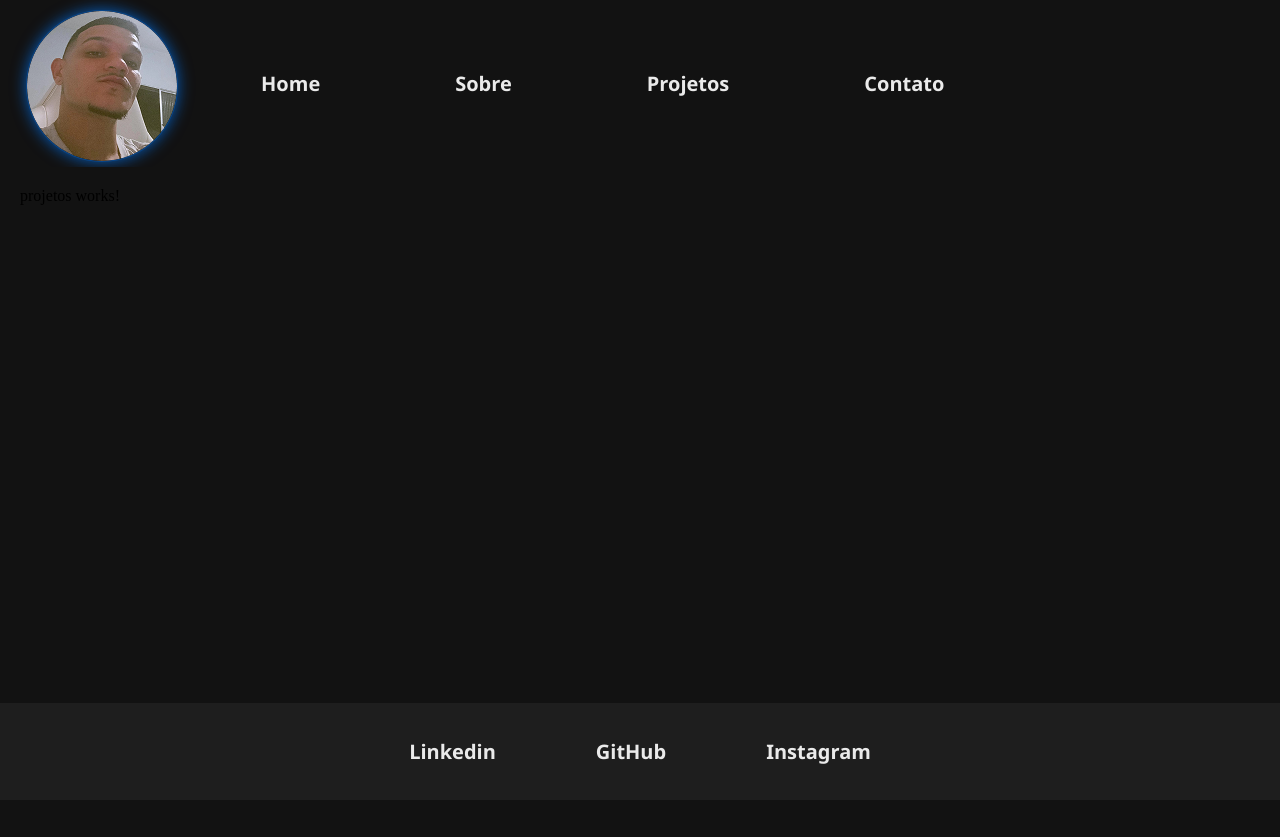
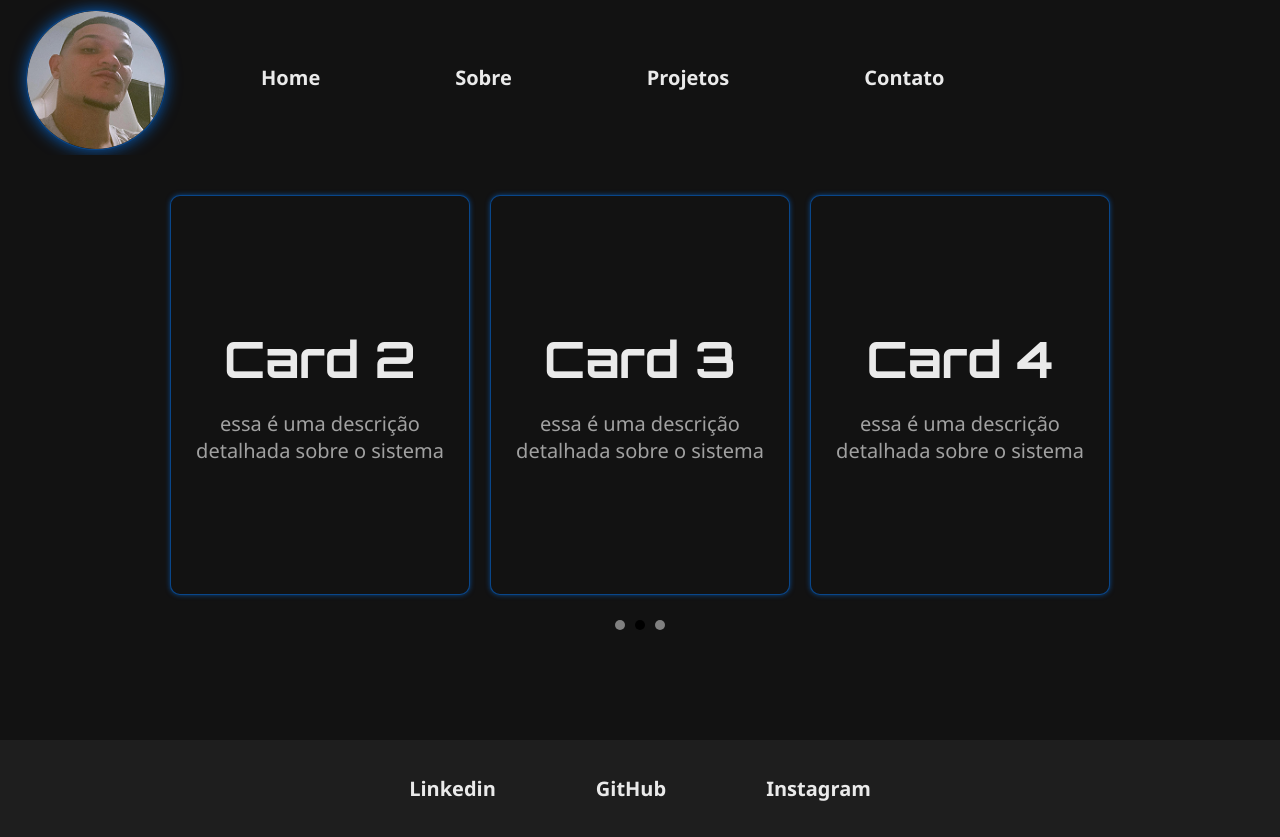
Before and after one commit to Geovanej7/Angular_MeuPortifolio, an Angular app: page /projetos in a window 1280 px wide. Before the commit the page ends 800 px from the top, so only its background shows below. Built offline with nearby package versions, Linux system fonts and the light colour scheme.

Commit message:
creating card end carousel

```diff
--- /dev/null
+++ b/src/app/components/card/card.component.css
@@ -0,0 +1,46 @@
+.container__card{
+    width: 300px;
+    border: 1.5px solid rgba(0, 123, 255, 0.5);
+    animation: glow-border 2.5s infinite ease-in-out;
+    height: 400px;
+    box-shadow: 0 4px 8px rgba(0, 0, 0, 0.2);
+    border-radius: 10px;
+    display: flex;
+    justify-content: center;
+    align-items: center;
+    font-size: 30px;
+    overflow: hidden;
+    margin-top: 20px;
+    flex-direction: column;
+    gap: 20px;
+}
+
+.container__card > h1{
+    font-size: 50px;
+    color: #EAEAEA;
+    font-weight: bold;
+    font-family: 'Orbitron';
+}
+.container__card > p{
+    color:#A1A1A1 ;
+    font-size: 20px;
+    font-family: 'Segoe UI', Tahoma, Geneva, Verdana, sans-serif;
+    text-align: center;
+}
+
+.container__card:hover{
+    transform: scale(1.0);
+    box-shadow: 0px 4px 10px rgba(0, 0, 0, 0.5);
+}
+
+@keyframes glow-border {
+    0% {
+        box-shadow: 0 0 5px rgba(0, 123, 255, 0.5);
+    }
+    50% {
+        box-shadow: 0 0 15px rgba(0, 123, 255, 0.7);
+    }
+    100% {
+        box-shadow: 0 0 5px rgba(0, 123, 255, 0.5);
+    }
+}
--- /dev/null
+++ b/src/app/components/card/card.component.html
@@ -0,0 +1,4 @@
+<div class="container__card">
+   <h1>{{data}}</h1>
+   <p>essa é uma descrição detalhada sobre o sistema </p>
+</div>
--- /dev/null
+++ b/src/app/components/carousel/carousel.component.css
@@ -0,0 +1,32 @@
+.carousel-container {
+    position: relative;
+    width: 950px;
+    overflow: hidden;
+    justify-content: center;
+  }
+
+  .carousel {
+    display: flex;
+    gap: 20px;
+    transition: transform 2.0s ease-in-out;
+    margin-left: 5px;
+  }
+
+  .indicators {
+    display: flex;
+    justify-content: center;
+    margin-top: 20px;
+  }
+
+  .indicator {
+    width: 10px;
+    height: 10px;
+    background: gray;
+    border-radius: 50%;
+    margin: 5px;
+    cursor: pointer;
+  }
+
+  .active {
+    background: black;
+  }
--- /dev/null
+++ b/src/app/components/carousel/carousel.component.html
@@ -0,0 +1,15 @@
+<div class="carousel-container">
+    <div class="carousel" [style.transform]="'translateX(' + (-index * 320) + 'px)'">
+      <app-card *ngFor="let card of cards" [data]="card"></app-card>
+    </div>
+
+    <div class="indicators">
+      <div
+        *ngFor="let i of getIndicators(); let j = index"
+        class="indicator"
+        [class.active]="i === index"
+        (click)="goToSlide(i)">
+      </div>
+    </div>
+
+  </div>
--- /dev/null
+++ b/src/app/components/carousel/carousel.component.ts
@@ -0,0 +1,38 @@
+import { Component } from '@angular/core';
+import { CommonModule } from '@angular/common';
+import { CardComponent } from '../card/card.component'
+
+@Component({
+  selector: 'app-carousel',
+  standalone: true,
+  imports: [CommonModule, CardComponent],
+  templateUrl: './carousel.component.html',
+  styleUrl: './carousel.component.css'
+})
+export class CarouselComponent {
+
+  cards = ['APi board de tarefas', 'Card 2', 'Card 3', 'Card 4', 'Card 5'];
+  index = 0;
+  cardsPerView = 2; // Quantos indicadores
+  totalSlides = Math.ceil(this.cards.length / this.cardsPerView); // Número de indicadores corretos
+
+  ngOnInit() {
+    setInterval(() => this.nextSlide(), 3000);
+  }
+
+  nextSlide() {
+    this.index = (this.index + 1) % this.totalSlides;
+  }
+
+  prevSlide() {
+    this.index = (this.index - 1 + this.totalSlides) % this.totalSlides;
+  }
+
+  goToSlide(i: number) {
+    this.index = i;
+  }
+
+  getIndicators() {
+    return Array(this.totalSlides).fill(0).map((_, i) => i);
+  }
+}
--- a/src/app/components/profile-img/profile-img.component.css
+++ b/src/app/components/profile-img/profile-img.component.css
@@ -15,5 +15,7 @@
     cursor: pointer;
     border: 0.5px solid rgba(0, 123, 255, 0.5);
     animation: glow-border 3.5s infinite ease-in-out;
-   margin-top: 5px;
+    margin-top: 5px;
+    width: 140px;
+    height: 140px;
 }
--- a/src/app/pages/projetos-page/projetos/projetos.component.css
+++ b/src/app/pages/projetos-page/projetos/projetos.component.css
@@ -0,0 +1,5 @@
+.container__slide{
+    display: flex;
+    flex-direction: row;
+    justify-content: center;
+}
--- a/src/app/pages/projetos-page/projetos/projetos.component.html
+++ b/src/app/pages/projetos-page/projetos/projetos.component.html
@@ -1 +1,3 @@
-<p>projetos works!</p>
+<div class="container__slide">
+    <app-carousel></app-carousel>
+</div>
--- a/src/app/pages/projetos-page/projetos/projetos.component.ts
+++ b/src/app/pages/projetos-page/projetos/projetos.component.ts
@@ -1,9 +1,10 @@
 import { Component } from '@angular/core';
+import { CarouselComponent } from "../../../components/carousel/carousel.component";
 
 @Component({
   selector: 'app-projetos',
   standalone: true,
-  imports: [],
+  imports: [ CarouselComponent],
   templateUrl: './projetos.component.html',
   styleUrl: './projetos.component.css'
 })
```
Also changed, not shown: src/app/components/card/card.component.ts (added, +12 -0 lines), 1 other file (tests, documents, lock files or other folders).
